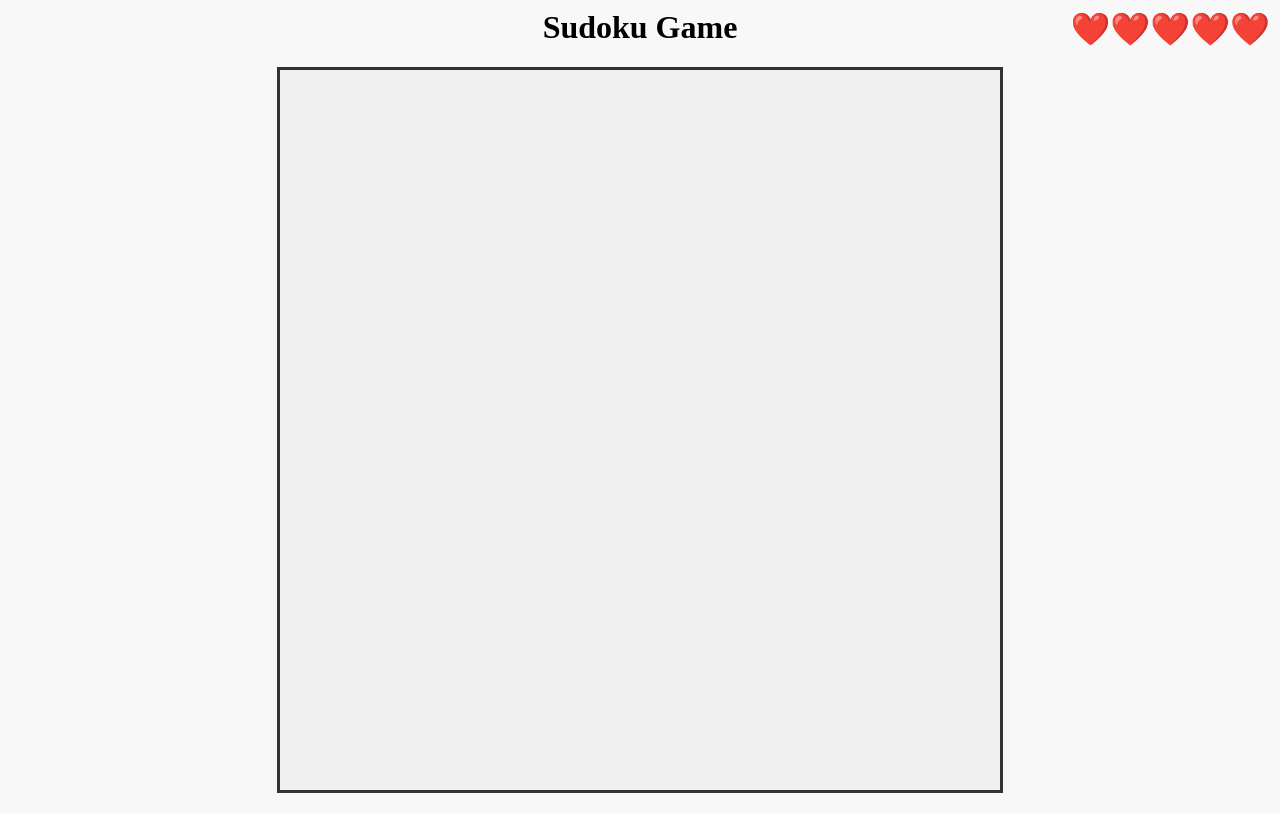
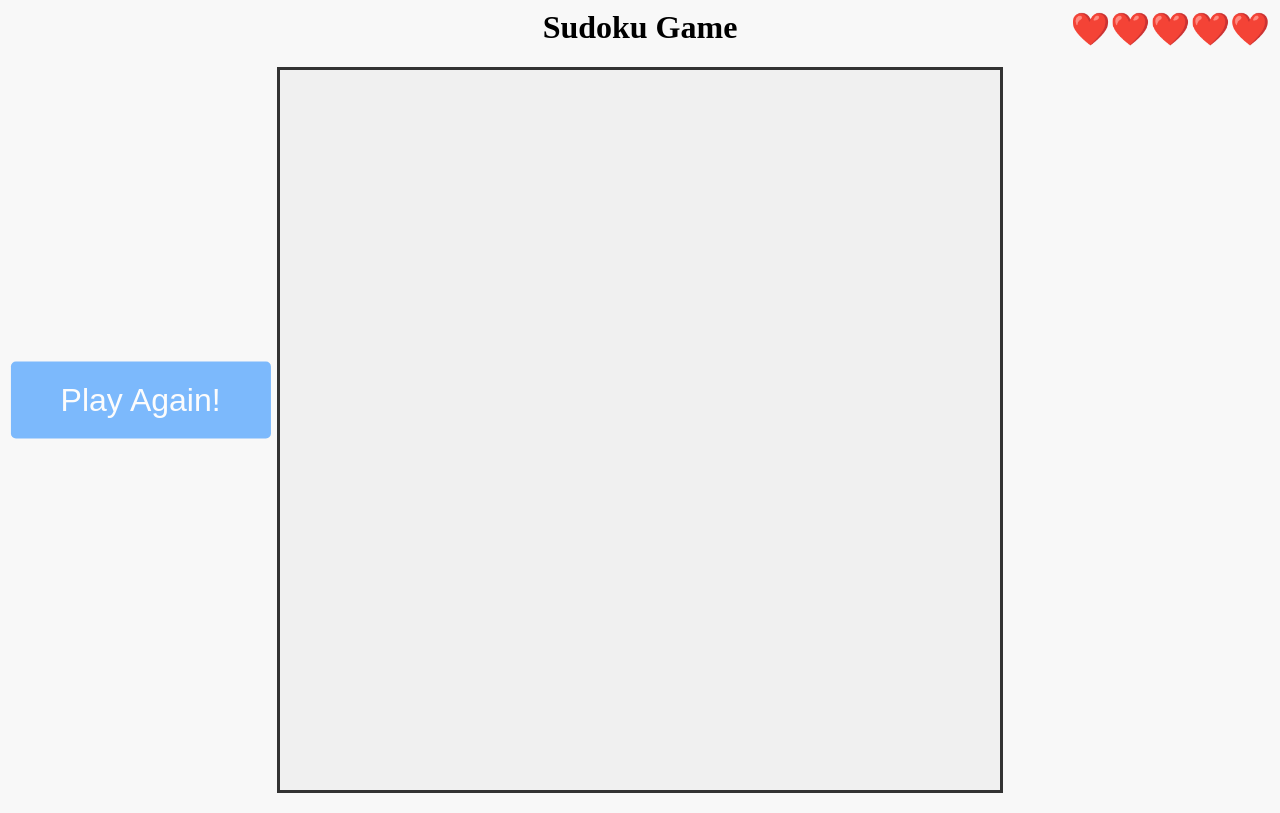
Before and after one commit to zangjiucheng/sudoku-mastermind, a plain HTML site: page sudoku-puzzle/frontend/index.html in a window 1280 px wide. Drawn offline with Linux system fonts and the light colour scheme; no server answers.

Commit message:
Update css Style

```diff
--- a/sudoku-puzzle/frontend/index.html
+++ b/sudoku-puzzle/frontend/index.html
@@ -14,7 +14,7 @@
             <!-- Use JavaScript to generate the game board -->
         </div>
         <div id="error-count">❤️❤️❤️❤️❤️</div>
-        <button id="play-again">Play Again</button>
+        <button id="play-again">Play Again!</button>
     </div>
 
     <script src="sudoku.js"></script>
--- a/sudoku-puzzle/frontend/sudoku.css
+++ b/sudoku-puzzle/frontend/sudoku.css
@@ -70,13 +70,14 @@ body {
 }
 
 #play-again {
-    display: none; /* Initially hidden */
+    /*display: none; /* Initially hidden */
     position: fixed; /* Fixed position */
-    top: 53%; /* Center vertically */
-    left: 50%; /* Center horizontally */
-    transform: translate(-50%, -50%); /* Adjust for the button's own dimensions */
-    padding: 345px 290px; /* Increase padding */
-    font-size: 30px; /* Increase font size */
+    top: 50%; /* Center vertically */
+    left: 12%; /* Center horizontally */
+    transform: translate(-55%, -50%); /* Adjust for the button's own dimensions */
+    padding: 20px 50px; /* Increase padding */
+    font-size: 2em; /* Increase font size */
+
     background-color: #007BFF; /* Background color */
     color: white; /* Text color */
     border: none; /* Remove border */
```
